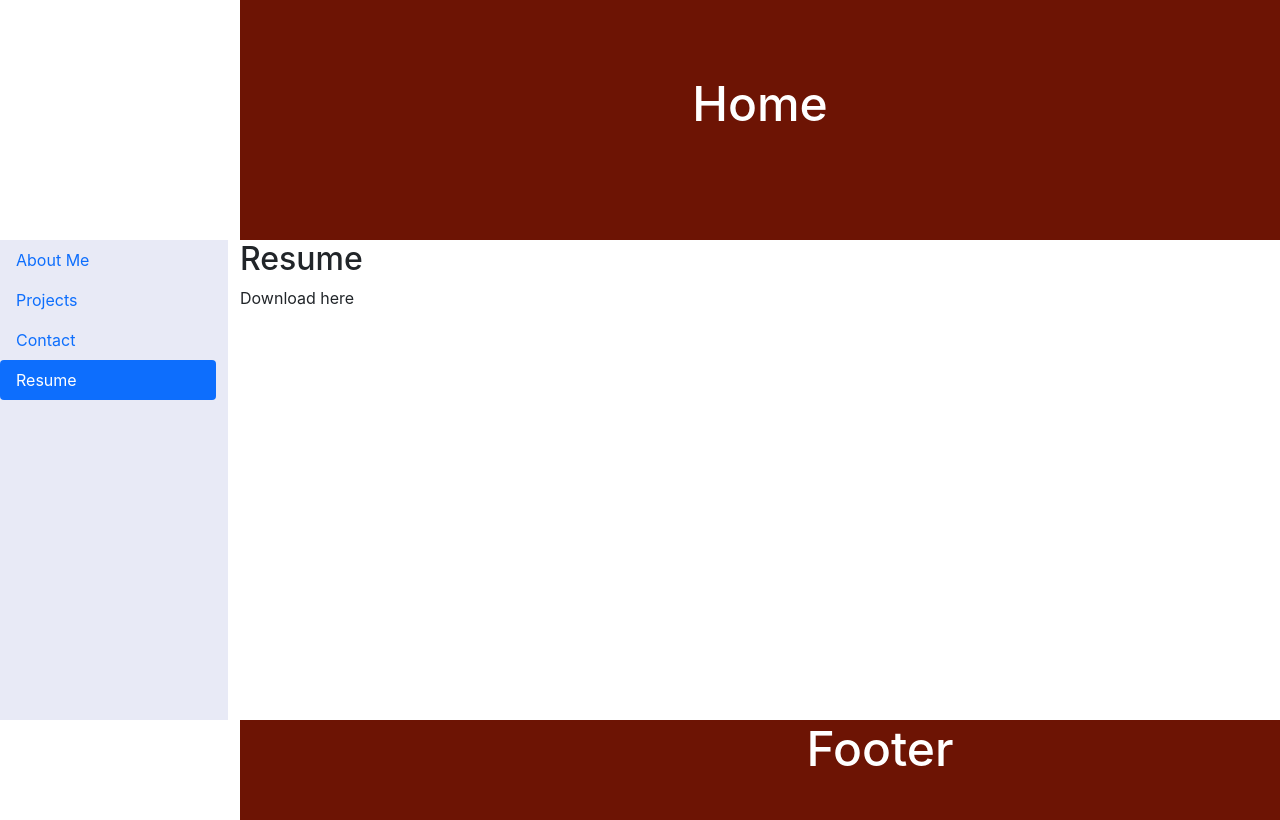
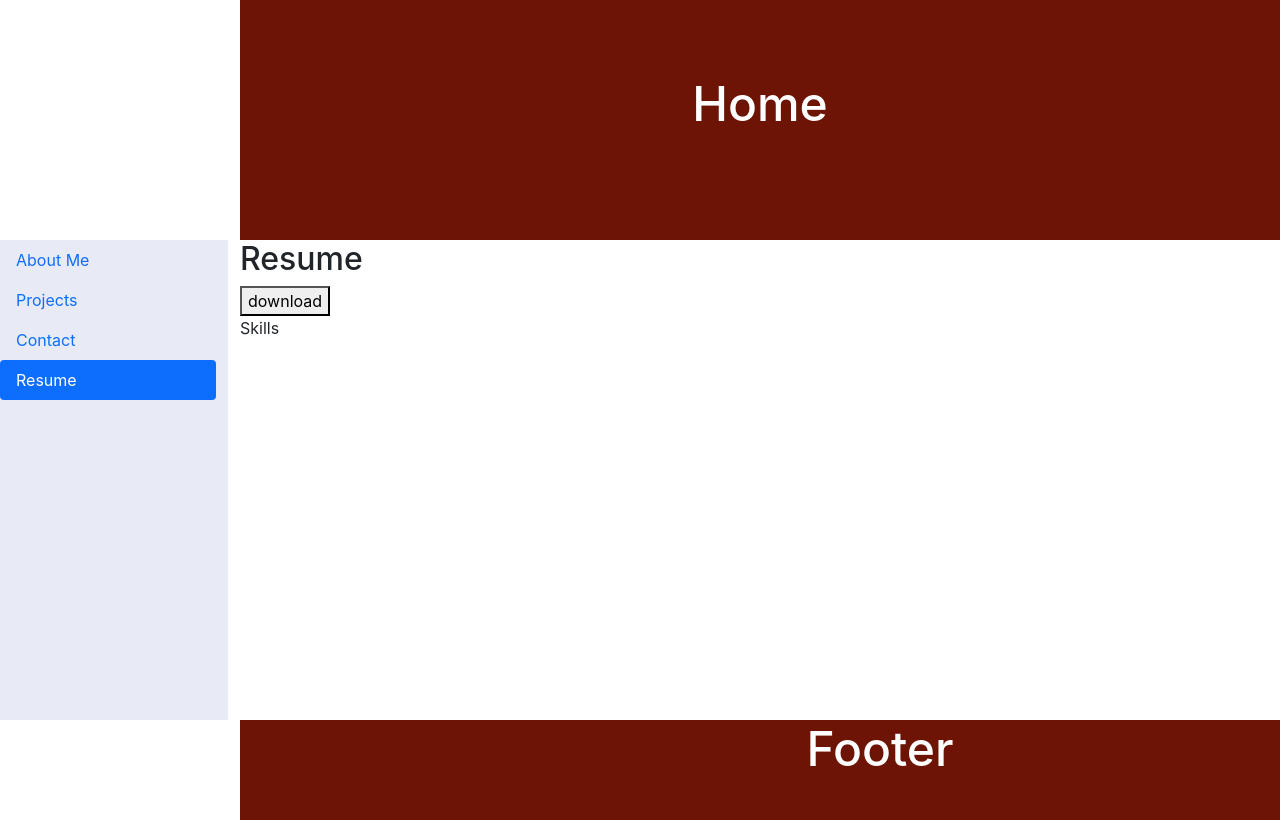
Before and after one commit to ColeEnyart/Portfolio, a React (Create React App) app: page / in a window 1280 px wide. Both pictures are taken after a click on the tab "Resume". Shown: the top 820 px of the page. Built offline with nearby package versions, Linux system fonts and the light colour scheme.

Commit message:
Added link to download resume

```diff
--- a/package.json
+++ b/package.json
@@ -5,6 +5,7 @@
   "homepage": "https://ColeEnyart.github.io/portfolio",
   "dependencies": {
     "bootstrap": "^5.1.3",
+    "file-saver": "^2.0.5",
     "gh-pages": "^3.2.3",
     "react": "^17.0.2",
     "react-bootstrap": "^2.0.2",
--- a/src/components/About.js
+++ b/src/components/About.js
@@ -15,7 +15,7 @@ function About() {
     <div style={styles.div}>
       <img style={styles.img} src={Me} alt="Cole Enyart Portrait"></img>
       <h2>Cole Enyart</h2>
-      <p>Hello I am learning to be a developer</p>
+      <p>It is my dream to become a developer. I'm taking my first steps towards accomplishing my dream.</p>
     </div>
   );
 }
--- a/src/components/Card.js
+++ b/src/components/Card.js
@@ -27,8 +27,8 @@ function Card() {
   return (
     <div style={styles.contain}>
       <div style={styles.project}>
+        <img style={styles.img} src={Star} alt="Star Wars Quiz Website"></img>
         <a href="https://github.com/ColeEnyart/which-star-wars-character-are-you" target="blank">
-        <img style={styles.img} src={Star} alt="Star Wars Quiz Website"></img>
         <div>Star Wars Quiz</div>
         </a>
       </div>
--- a/src/components/Resume.js
+++ b/src/components/Resume.js
@@ -1,10 +1,18 @@
 import React from "react";
+import { saveAs } from "file-saver";
 
 function Resume() {
+  const saveFile = () => {
+    saveAs(
+      "https://drive.google.com/file/d/1cNNil3yfuB3Ua_WcAJZzB70ppECOmSHC/view",
+      "example_resume.pdf"
+    );
+  };
   return (
     <div>
       <h2>Resume</h2>
-      <p>Download here</p>
+      <button onClick={saveFile}>download</button>
+      <p>Skills</p>
     </div>
   );
 }
```
Also changed, not shown: 1 other file (tests, documents, lock files or other folders).
